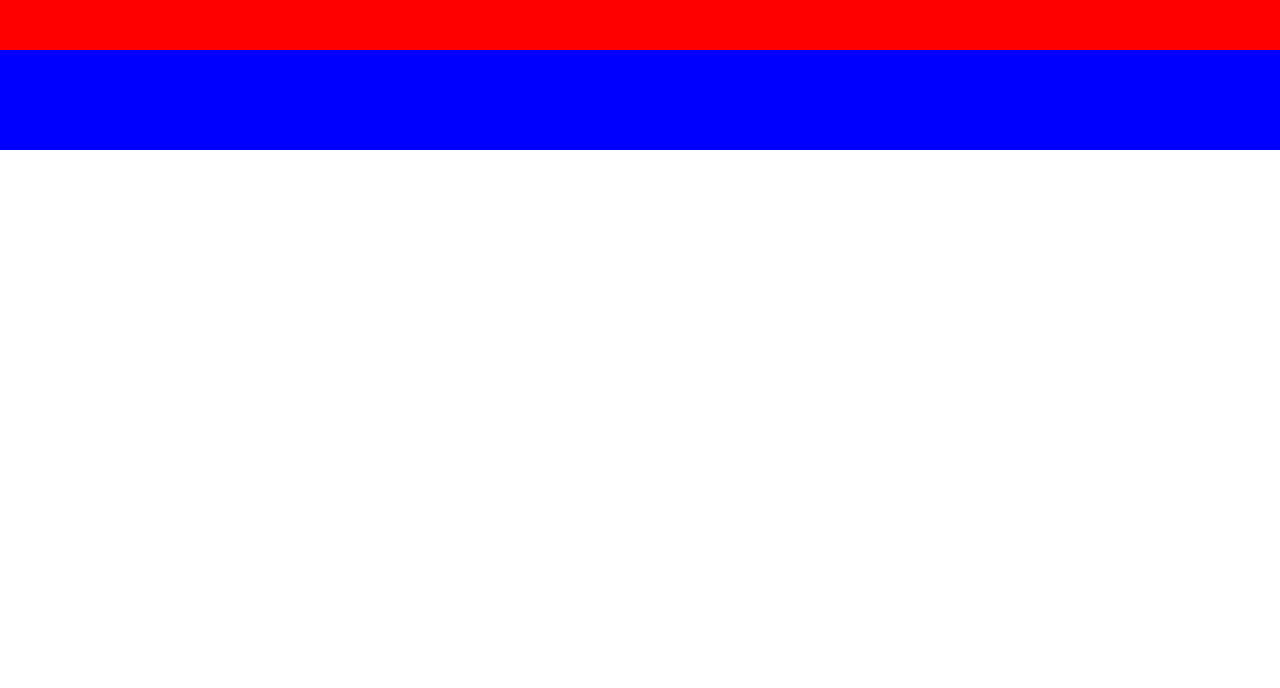
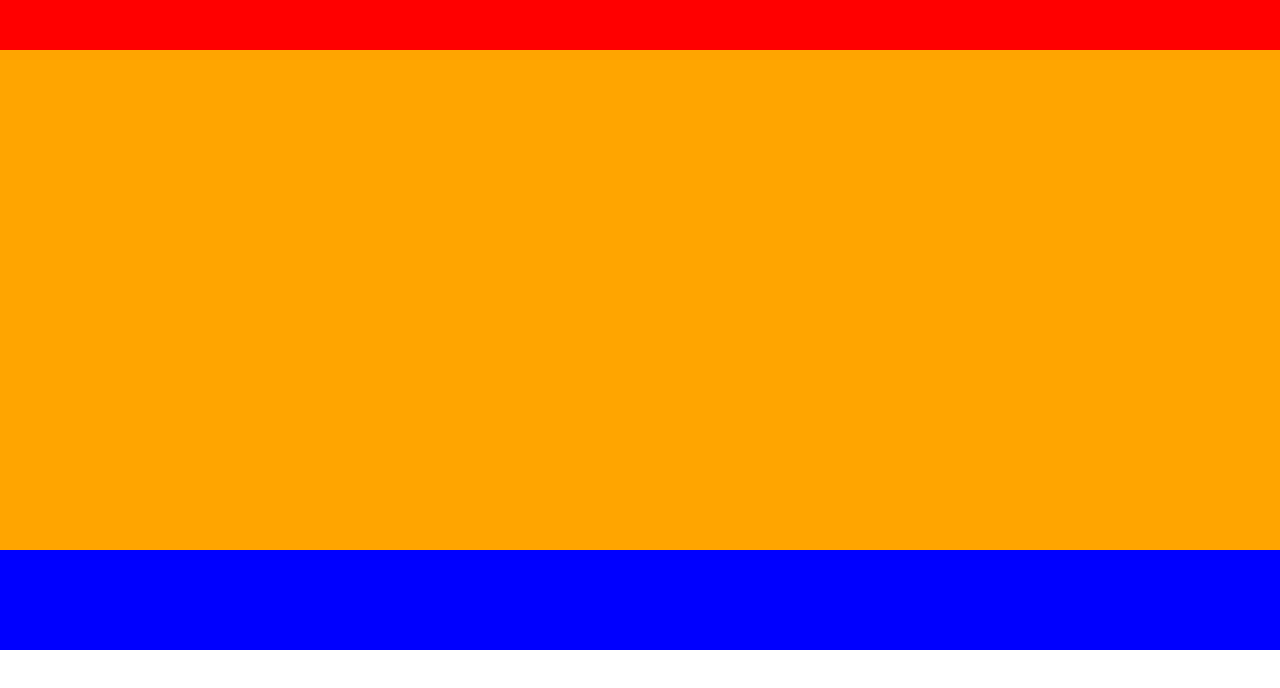
Before and after one commit to fujii-kazuki/DWC-chapter4-exercise, a plain HTML site: page index.html in a window 1280 px wide. Drawn offline with Linux system fonts and the light colour scheme.

Commit message:
[Update] メインビジュアルを追加

```diff
--- a/index.html
+++ b/index.html
@@ -7,6 +7,9 @@
   </head>
   <body>
     <header class="header"></header>
+
+    <div class="main-visual"></div>
+
     <footer class="footer"></footer>
   </body>
 </html>
--- a/style.css
+++ b/style.css
@@ -11,6 +11,12 @@
   background-color: red;
 }
 
+.main-visual {
+  width: 100%;
+  height: 500px;
+  background-color: orange;
+}
+
 .footer {
   width: 100%;
   height: 100px;
```
